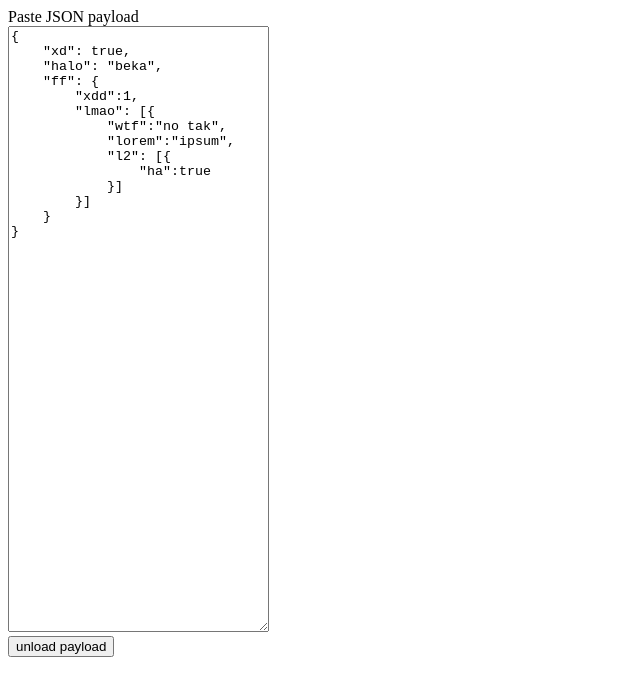
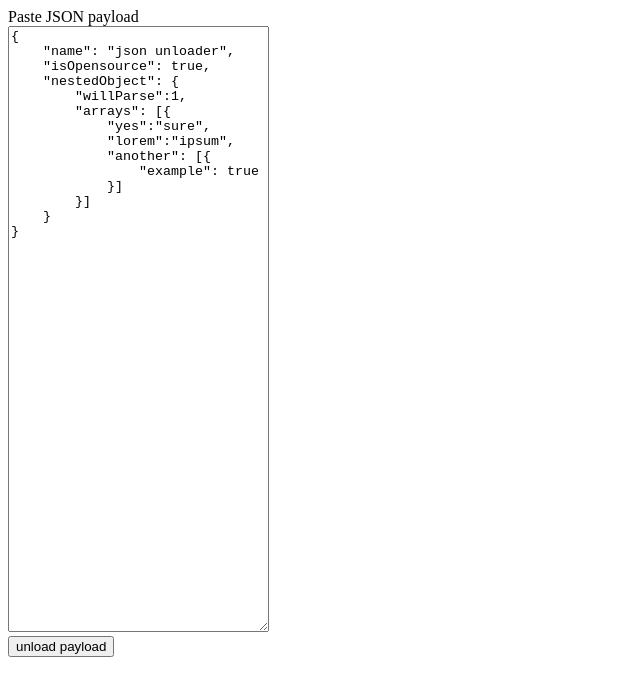
Before and after one commit to fyv1/json-unloader, a plain HTML site: page index.html in a window 1280 px wide. Shown: the whole page, without its empty margins (0-640 px from the left). Drawn offline with Linux system fonts and the light colour scheme.

Commit message:
nested unloader

```diff
--- a/index.html
+++ b/index.html
@@ -11,15 +11,15 @@
         <label for="payloadTxt">Paste JSON payload</label><br>
         <textarea name="payloadTxt" id="payloadTxt" cols="30" rows="40">
 {
-    "xd": true,
-    "halo": "beka",
-    "ff": {
-        "xdd":1,
-        "lmao": [{
-            "wtf":"no tak",
+    "name": "json unloader",
+    "isOpensource": true,
+    "nestedObject": {
+        "willParse":1,
+        "arrays": [{
+            "yes":"sure",
             "lorem":"ipsum",
-            "l2": [{
-                "ha":true
+            "another": [{
+                "example": true
             }]
         }]
     }
--- a/unloader.js
+++ b/unloader.js
@@ -18,8 +18,8 @@ function reset() {
 }
 
 function process(payloadToParse) {
-    payloadToParse.toString();
-    payloadToParse = JSON.stringify(payloadToParse);
+    payloadToParse = payloadToParse.toString();
+    // payloadToParse = JSON.stringify(payloadToParse);
     console.log(payloadToParse);
 
     let data = JSON.parse(payloadToParse);
@@ -27,7 +27,7 @@ function process(payloadToParse) {
     let inputValueEl;
 
     Object.keys(data).forEach(key => {
-        if (data[key] && typeof data[key] === "object") process(data[key]); // recurse.
+        if (data[key] && typeof data[key] === "object") process(JSON.stringify(data[key])); // recurse.
         else {
             inputKeyEl = document.createElement("input");
             inputValueEl = document.createElement("input");
```
